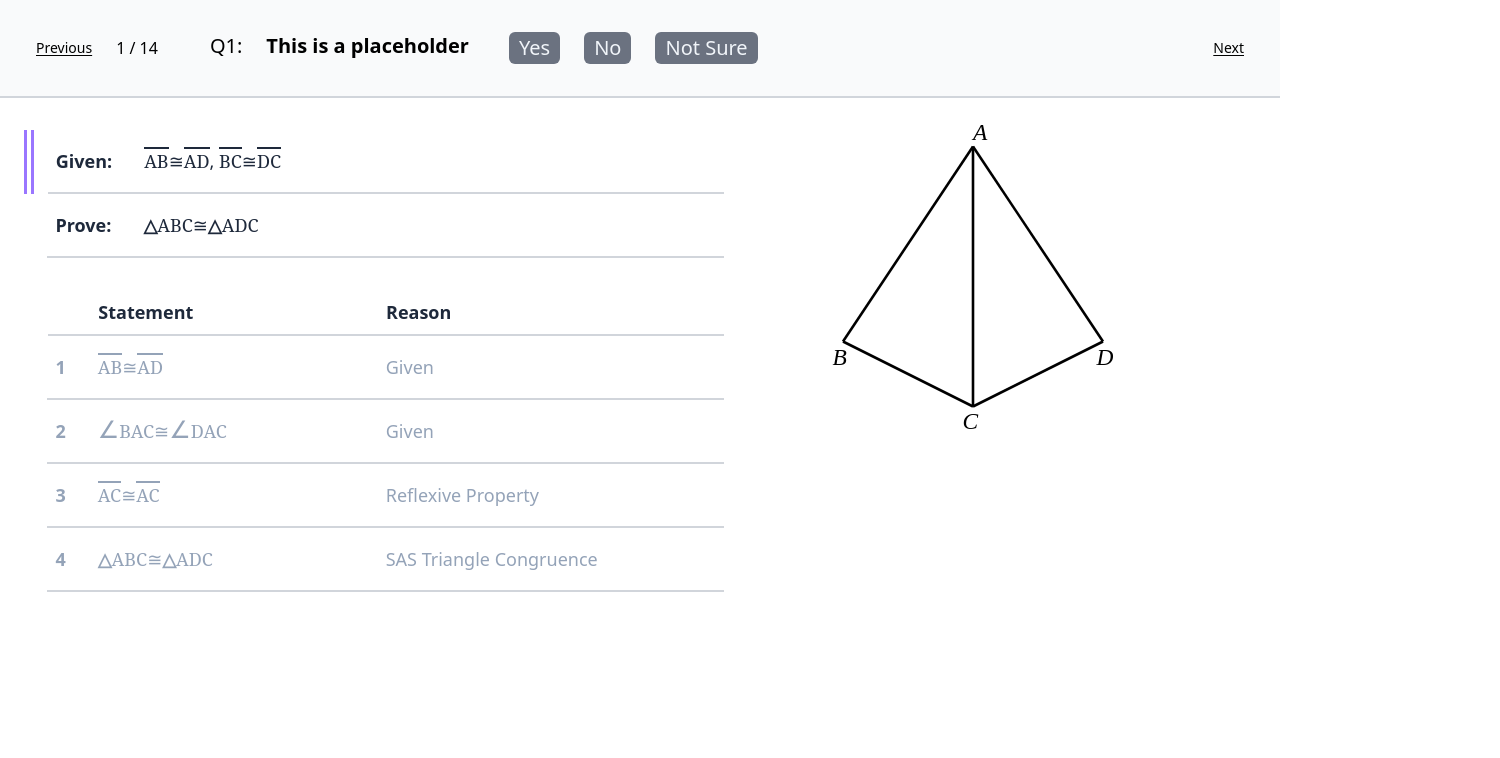
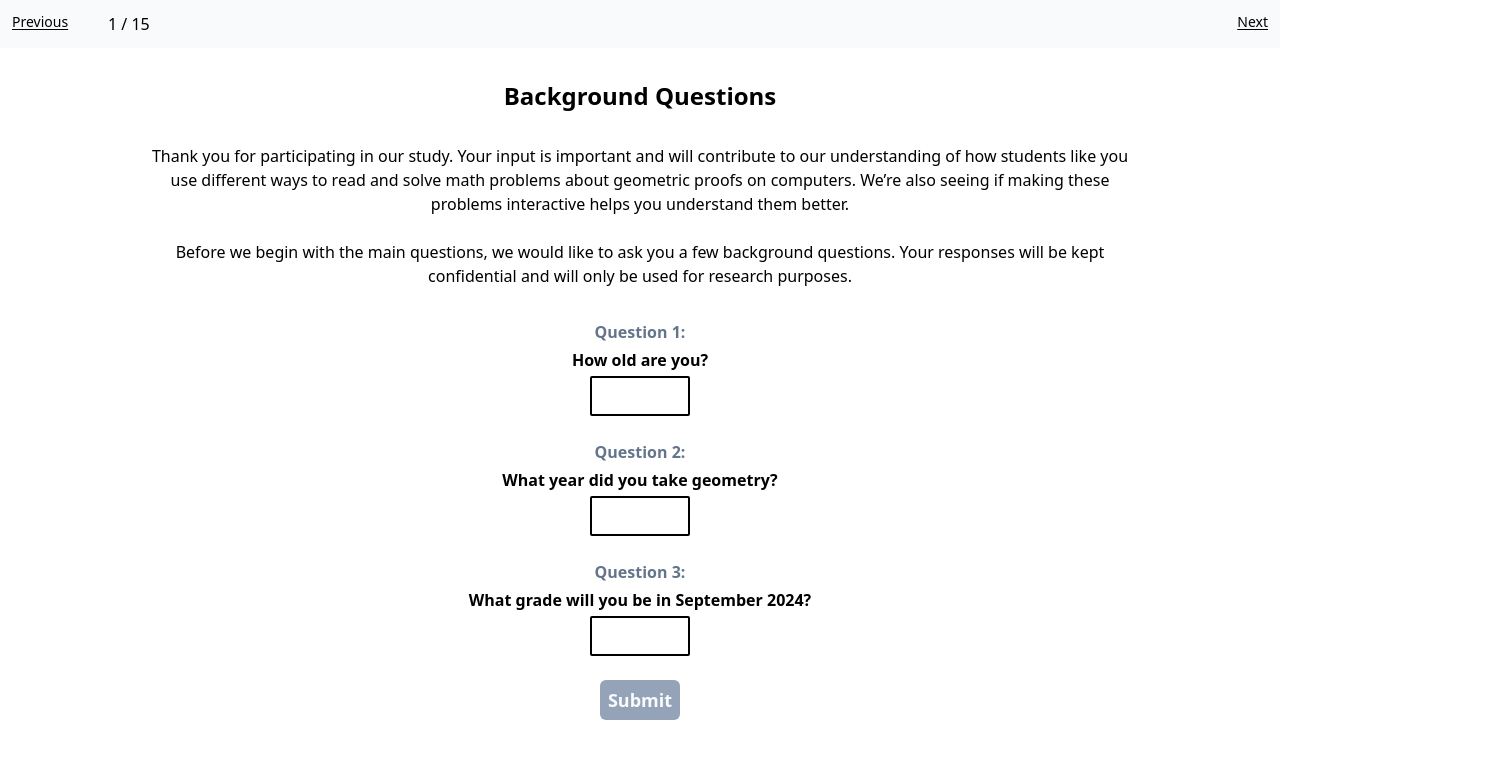
Before and after one commit to hsharriman/ender, a React (Create React App) app: page / in a window 1280 px wide. Shown: the top 758 px of the page, 1500 px wide, since content can reach past the window. Built offline with nearby package versions, Linux system fonts and the light colour scheme.

Commit message:
Added background question (#23)
* Added background questions

* Changed wording for description

* Added background q to new pr

* Removed random console log

* Fixed issue with submit

```diff
--- a/src/App.tsx
+++ b/src/App.tsx
@@ -22,6 +22,9 @@ import { T1_S2_IN1 } from "./theorems/testA/stage2/IN1";
 import { T1_S2_IN2 } from "./theorems/testA/stage2/IN2";
 import { TutorialProof1 } from "./theorems/tutorial/tutorial1";
 import { GIVEN_ID, PROVE_ID } from "./theorems/utils";
+import { Question } from "./questions/funcTypeQuestions";
+import { TestQuestions } from "./components/TestQuestions";
+import { BackgroundQuestions } from "./components/BackgroundQuestions";
 
 interface ProofMeta {
   layout: LayoutOptions;
@@ -211,10 +214,13 @@ export class App extends React.Component<AppProps, AppState> {
   };
 
   render() {
-    const currMeta = this.meta[this.state.activePage];
+    const page = this.state.activePage - 1; // For current page of proof
+    const numPage = this.meta.length + 3; // For total num of pages
+    const currMeta = this.meta[page];
     return (
       <div>
-        {this.state.activePage <= this.meta.length - 1 ? (
+        {this.state.activePage !== 0 &&
+        this.state.activePage <= this.meta.length - 1 ? (
           <div
             className="sticky top-0 left-0 bg-gray-50 p-6 z-30 border-solid border-b-2 border-gray-300"
             id="header"
@@ -230,9 +236,9 @@ export class App extends React.Component<AppProps, AppState> {
               >
                 {"Previous"}
               </button>
-              <div className="p-3 z-30">{`${this.state.activePage + 1} / ${
-                this.meta.length + 2
-              }`}</div>
+              <div className="p-3 z-30">{`${
+                this.state.activePage + 1
+              } / ${numPage}`}</div>
               <div className="ml-10 flex-1">
                 <TestQuestions
                   questions={currMeta.props.questions}
@@ -244,9 +250,7 @@ export class App extends React.Component<AppProps, AppState> {
                 id="next-arrow"
                 style={{
                   display:
-                    this.state.activePage < this.meta.length + 2 - 1
-                      ? "block"
-                      : "none",
+                    this.state.activePage < numPage - 1 ? "block" : "none",
                 }}
                 onClick={this.onClick(1)}
               >
@@ -266,15 +270,12 @@ export class App extends React.Component<AppProps, AppState> {
             </button>
             <div className="absolute top-0 p-3 left-24 z-30">{`${
               this.state.activePage + 1
-            } / ${this.meta.length + 2}`}</div>
+            } / ${numPage}`}</div>
             <button
               className="absolute top-0 right-0 p-3 underline underline-offset-2 z-30 text-sm"
               id="next-arrow"
               style={{
-                display:
-                  this.state.activePage < this.meta.length + 2 - 1
-                    ? "block"
-                    : "none",
+                display: this.state.activePage < numPage - 1 ? "block" : "none",
               }}
               onClick={this.onClick(1)}
             >
@@ -283,12 +284,14 @@ export class App extends React.Component<AppProps, AppState> {
           </div>
         )}
         <div className="w-full h-full flex justify-start">
-          {this.state.activePage <= this.meta.length - 1 ? (
+          {this.state.activePage === 0 ? (
+            <BackgroundQuestions />
+          ) : this.state.activePage <= this.meta.length ? (
             currMeta.layout === "static" ? (
               <StaticAppPage
                 {...{
                   ...(currMeta.props as StaticAppPageProps),
-                  pageNum: this.state.activePage,
+                  pageNum: page,
                 }}
                 key={"static-pg" + this.state.activePage}
               />
@@ -296,7 +299,7 @@ export class App extends React.Component<AppProps, AppState> {
               <InteractiveAppPage
                 {...{
                   ...(currMeta.props as InteractiveAppPageProps),
-                  pageNum: this.state.activePage,
+                  pageNum: page,
                 }}
                 key={"interactive-pg" + this.state.activePage}
               />
@@ -305,7 +308,7 @@ export class App extends React.Component<AppProps, AppState> {
             <SusPage
               key={this.state.activePage}
               type={
-                this.state.activePage === this.meta.length
+                this.state.activePage === this.meta.length + 1
                   ? "Static"
                   : "Interactive"
               }
--- /dev/null
+++ b/src/components/BackgroundQuestions.tsx
@@ -0,0 +1,137 @@
+import React from "react";
+import { SubmitQuestion } from "./SubmitQuestion";
+
+interface BackgroundQuestionType {
+  prompt: string;
+}
+
+interface BackgroundPageState {
+  questions: BackgroundQuestionType[];
+  answers: { [key: string]: string };
+  completed: boolean;
+  submitted: boolean;
+}
+
+export class BackgroundQuestions extends React.Component<
+  {},
+  BackgroundPageState
+> {
+  constructor(props: {}) {
+    super(props);
+    this.state = {
+      questions: [
+        {
+          prompt: "How old are you?",
+        },
+        {
+          prompt: "What year did you take geometry?",
+        },
+        {
+          prompt: "What grade will you be in September 2024?",
+        },
+      ],
+      answers: {},
+      completed: false,
+      submitted: false,
+    };
+  }
+
+  handleAnswerChange = (questionNum: string, answer: string) => {
+    this.setState(
+      (prevState) => ({
+        answers: {
+          ...prevState.answers,
+          [questionNum]: answer,
+        },
+      }),
+      () => {
+        const allAnswered = this.state.questions.every(
+          (_, index) =>
+            this.state.answers[`text${index}`] &&
+            this.state.answers[`text${index}`].trim() !== ""
+        );
+        this.setState({ completed: allAnswered });
+      }
+    );
+  };
+
+  handleInputChange = (
+    event: React.ChangeEvent<HTMLInputElement>,
+    index: number
+  ) => {
+    const { value } = event.target;
+    this.handleAnswerChange(`text${index}`, value);
+  };
+
+  handleSubmit = () => {
+    if (this.state.completed) {
+      console.log("Survey results:", this.state.answers);
+      this.setState({ submitted: true });
+    }
+  };
+
+  render() {
+    return (
+      <>
+        {this.state.submitted ? (
+          <div className="justify-center flex w-full min-w-[1300px] pt-20">
+            <span>
+              <h2>
+                You've completed all the questions for this page, please move to
+                the next page!
+              </h2>
+            </span>
+          </div>
+        ) : (
+          <div className="justify-center flex w-full">
+            <div className="mb-8 text-center mt-8">
+              <h2 className="text-2xl font-bold mb-8">Background Questions</h2>
+              <div className="mb-8 w-[1000px]">
+                <span>
+                  Thank you for participating in our study. Your input is
+                  important and will contribute to our understanding of how
+                  students like you use different ways to read and solve math
+                  problems about geometric proofs on computers. We’re also
+                  seeing if making these problems interactive helps you
+                  understand them better.
+                  <br />
+                  <br />
+                  Before we begin with the main questions, we would like to ask
+                  you a few background questions. Your responses will be kept
+                  confidential and will only be used for research purposes.
+                </span>
+              </div>
+              {this.state.questions.map((question, index) => (
+                <div key={index} className="mb-6">
+                  <div className="flex flex-col justify-start pb-1">
+                    <div className="font-bold text-base text-slate-500">
+                      Question {index + 1}:
+                    </div>
+                  </div>
+                  <div className="font-bold text-base pb-1">
+                    {question.prompt}
+                  </div>
+                  <div className="text-base">
+                    <input
+                      type="text"
+                      name={question.prompt}
+                      className="border-2 border-black w-[100px] p-1.5 rounded-sm"
+                      value={this.state.answers[`text${index}`] || ""}
+                      onChange={(event) => this.handleInputChange(event, index)}
+                    />
+                  </div>
+                </div>
+              ))}
+              <div className="mt-4">
+                <SubmitQuestion
+                  disabled={!this.state.completed}
+                  onClick={this.handleSubmit}
+                />
+              </div>
+            </div>
+          </div>
+        )}
+      </>
+    );
+  }
+}
--- a/src/components/SusPage.tsx
+++ b/src/components/SusPage.tsx
@@ -63,7 +63,6 @@ export class SusPage extends React.Component<susPageProps, susPageState> {
         }
       }
     );
-    console.log(this.state.completed);
   };
 
   handleSubmit = () => {
```
